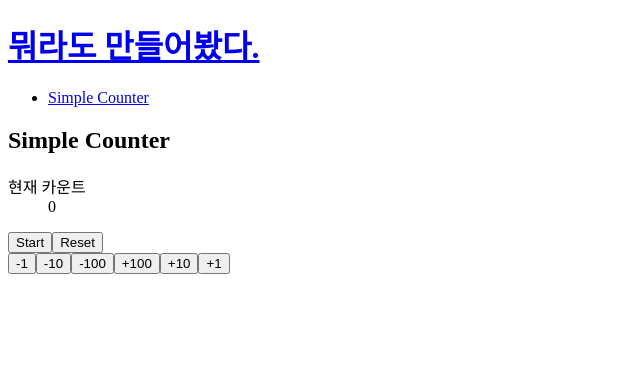
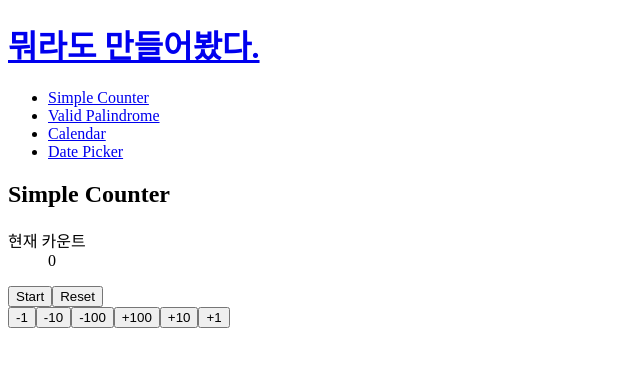
Before and after one commit to parkseonup/mini-projects, a React (Vite) app: page /counter in a window 1280 px wide. Shown: the top 366 px of the page, without its empty margins (0-640 px from the left). Built offline with nearby package versions, Linux system fonts and the light colour scheme.

Commit message:
refactor: Separate nav & wrap child components
- Nav 컴포넌트를 생성하여 App 컴포넌트에서 nav를 분리
- App 컴포넌트에서 자식 컴포넌트를 `<section>`으로 감싸서 자식 컴포넌트에서 `<section>` 삭제

```diff
--- a/src/App.tsx
+++ b/src/App.tsx
@@ -1,4 +1,5 @@
 import { Link, Outlet } from 'react-router-dom';
+import Nav from './components/common/nav';
 
 export default function App() {
   return (
@@ -7,15 +8,11 @@ export default function App() {
         <Link to='/'>뭐라도 만들어봤다.</Link>
       </h1>
 
-      <nav>
-        <ul>
-          <li>
-            <Link to='/counter'>Simple Counter</Link>
-          </li>
-        </ul>
-      </nav>
+      <Nav />
 
-      <Outlet />
+      <section>
+        <Outlet />
+      </section>
     </header>
   );
 }
--- /dev/null
+++ b/src/components/common/nav.tsx
@@ -0,0 +1,22 @@
+import { Link } from 'react-router-dom';
+
+export default function Nav() {
+  return (
+    <nav>
+      <ul>
+        <li>
+          <Link to='/counter'>Simple Counter</Link>
+        </li>
+        <li>
+          <Link to='/palindrome'>Valid Palindrome</Link>
+        </li>
+        <li>
+          <Link to='/calendar'>Calendar</Link>
+        </li>
+        <li>
+          <Link to='/datePicker'>Date Picker</Link>
+        </li>
+      </ul>
+    </nav>
+  );
+}
--- a/src/pages/counter.tsx
+++ b/src/pages/counter.tsx
@@ -9,7 +9,7 @@ export default function SimpleCounter() {
   const amountToChange = [-1, -10, '-100', '+100', '+10', '+1'];
 
   return (
-    <section>
+    <>
       <h2>Simple Counter</h2>
 
       <dl>
@@ -36,6 +36,6 @@ export default function SimpleCounter() {
           />
         </ErrorBoundary>
       </div>
-    </section>
+    </>
   );
 }
--- a/src/pages/index.tsx
+++ b/src/pages/index.tsx
@@ -1,7 +1,7 @@
 export default function Index() {
   return (
-    <section>
+    <>
       <h2>뭐라도 만들어보겠습니다.</h2>
-    </section>
+    </>
   );
 }
```
